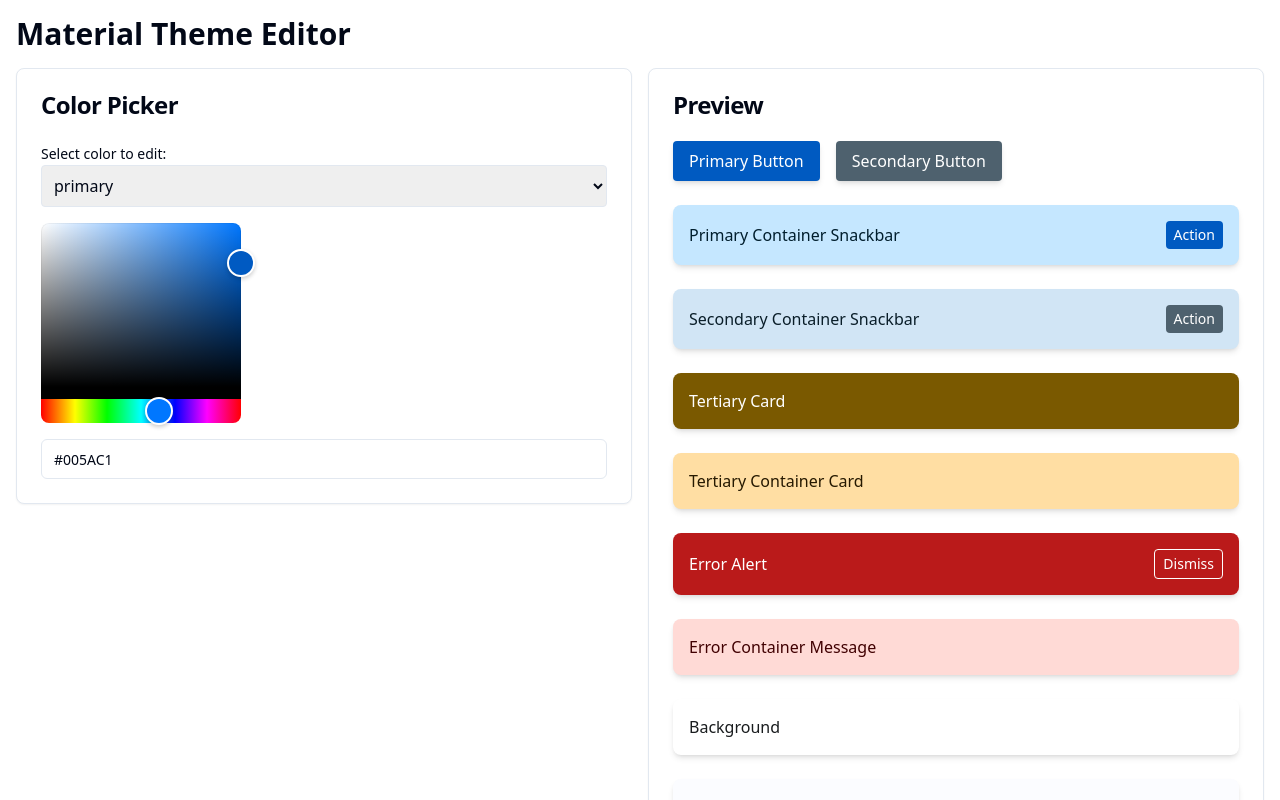
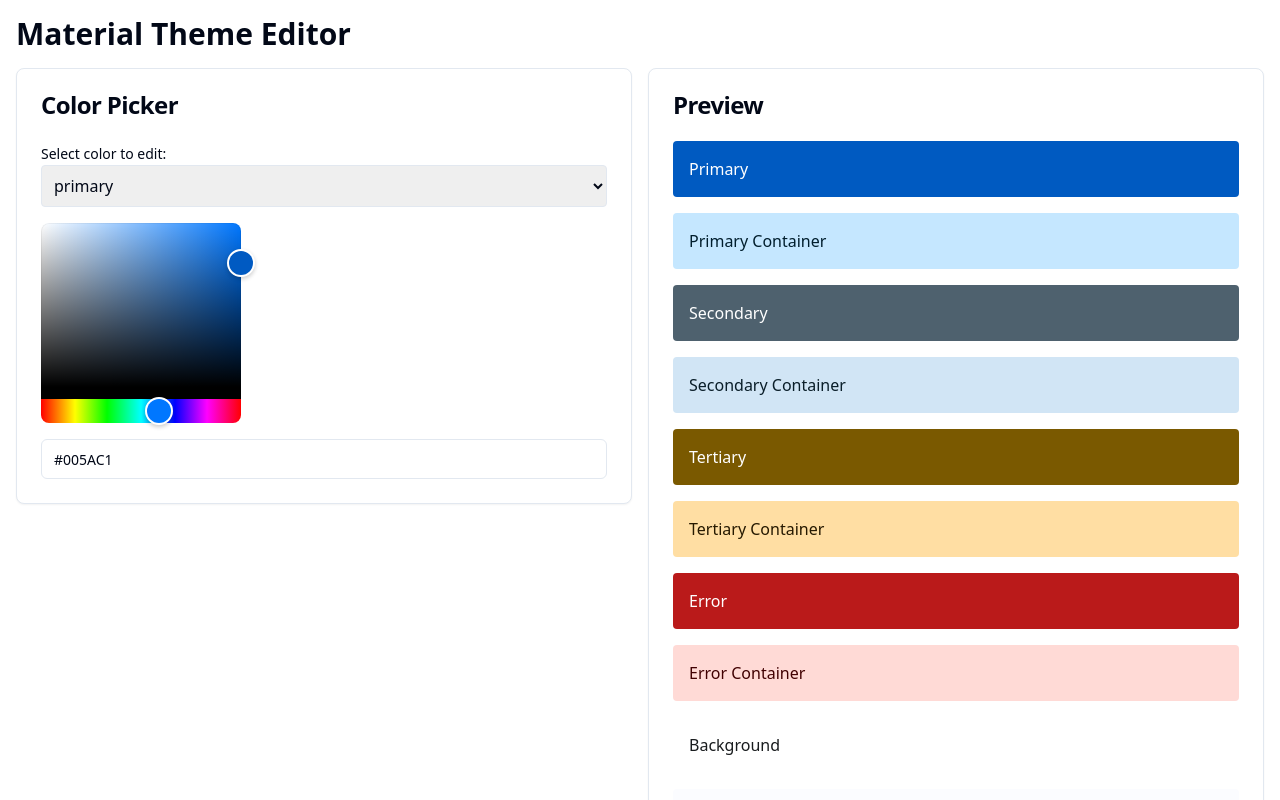
Before and after one commit to GPT-Engineer-App/colorcraft-visualizer, a React (Vite) app: page /theme-editor in a window 1280 px wide. Shown: the top 800 px of the page. Built offline with nearby package versions, Linux system fonts and the light colour scheme.

Commit message:
Reverted to edit 4b7471d7-6800-42f3-a72f-20c4a6428551: "GPT Engineer Update [skip gpt_engineer]"

```diff
--- a/src/pages/ThemeEditor.jsx
+++ b/src/pages/ThemeEditor.jsx
@@ -4,7 +4,7 @@ import { Button } from '@/components/ui/button';
 import { Input } from '@/components/ui/input';
 import { Label } from '@/components/ui/label';
 import { Card, CardContent, CardHeader, CardTitle } from '@/components/ui/card';
-import { Tooltip } from '@/components/ui/tooltip';
+import { Tooltip, TooltipContent, TooltipProvider, TooltipTrigger } from '@/components/ui/tooltip';
 import { toast } from 'sonner';
 import { useSearchParams } from 'react-router-dom';
 
@@ -377,45 +377,38 @@ const ThemeEditor = () => {
               <CardTitle>Preview</CardTitle>
             </CardHeader>
             <CardContent>
-              <div className="space-y-6">
-                <div className="flex space-x-4">
-                  <button style={{ backgroundColor: theme.colors.primary, color: theme.colors.onPrimary }} className="px-4 py-2 rounded shadow-md">
-                    Primary Button
-                  </button>
-                  <button style={{ backgroundColor: theme.colors.secondary, color: theme.colors.onSecondary }} className="px-4 py-2 rounded shadow-md">
-                    Secondary Button
-                  </button>
-                </div>
-                <div style={{ backgroundColor: theme.colors.primaryContainer, color: theme.colors.onPrimaryContainer }} className="p-4 rounded-lg shadow-md flex items-center justify-between">
-                  <span>Primary Container Snackbar</span>
-                  <button style={{ backgroundColor: theme.colors.primary, color: theme.colors.onPrimary }} className="px-2 py-1 rounded text-sm">Action</button>
-                </div>
-                <div style={{ backgroundColor: theme.colors.secondaryContainer, color: theme.colors.onSecondaryContainer }} className="p-4 rounded-lg shadow-md flex items-center justify-between">
-                  <span>Secondary Container Snackbar</span>
-                  <button style={{ backgroundColor: theme.colors.secondary, color: theme.colors.onSecondary }} className="px-2 py-1 rounded text-sm">Action</button>
-                </div>
-                <div style={{ backgroundColor: theme.colors.tertiary, color: theme.colors.onTertiary }} className="p-4 rounded-lg shadow-md">
-                  Tertiary Card
-                </div>
-                <div style={{ backgroundColor: theme.colors.tertiaryContainer, color: theme.colors.onTertiaryContainer }} className="p-4 rounded-lg shadow-md">
-                  Tertiary Container Card
-                </div>
-                <div style={{ backgroundColor: theme.colors.error, color: theme.colors.onError }} className="p-4 rounded-lg shadow-md flex items-center justify-between">
-                  <span>Error Alert</span>
-                  <button style={{ border: `1px solid ${theme.colors.onError}`, color: theme.colors.onError }} className="px-2 py-1 rounded text-sm">Dismiss</button>
-                </div>
-                <div style={{ backgroundColor: theme.colors.errorContainer, color: theme.colors.onErrorContainer }} className="p-4 rounded-lg shadow-md">
-                  Error Container Message
-                </div>
-                <div style={{ backgroundColor: theme.colors.background, color: theme.colors.onBackground }} className="p-4 rounded-lg shadow-md">
-                  Background
-                </div>
-                <div style={{ backgroundColor: theme.colors.surface, color: theme.colors.onSurface }} className="p-4 rounded-lg shadow-md">
-                  Surface
-                </div>
-                <div style={{ backgroundColor: theme.colors.surfaceVariant, color: theme.colors.onSurfaceVariant }} className="p-4 rounded-lg shadow-md">
-                  Surface Variant
-                </div>
+              <div className="space-y-4">
+                {[
+                  { bg: 'primary', text: 'onPrimary', label: 'Primary' },
+                  { bg: 'primaryContainer', text: 'onPrimaryContainer', label: 'Primary Container' },
+                  { bg: 'secondary', text: 'onSecondary', label: 'Secondary' },
+                  { bg: 'secondaryContainer', text: 'onSecondaryContainer', label: 'Secondary Container' },
+                  { bg: 'tertiary', text: 'onTertiary', label: 'Tertiary' },
+                  { bg: 'tertiaryContainer', text: 'onTertiaryContainer', label: 'Tertiary Container' },
+                  { bg: 'error', text: 'onError', label: 'Error' },
+                  { bg: 'errorContainer', text: 'onErrorContainer', label: 'Error Container' },
+                  { bg: 'background', text: 'onBackground', label: 'Background' },
+                  { bg: 'surface', text: 'onSurface', label: 'Surface' },
+                  { bg: 'surfaceVariant', text: 'onSurfaceVariant', label: 'Surface Variant' },
+                ].map(({ bg, text, label }) => (
+                  <TooltipProvider key={bg}>
+                    <Tooltip>
+                      <TooltipTrigger asChild>
+                        <div
+                          style={{ backgroundColor: theme.colors[bg], color: theme.colors[text] }}
+                          className="p-4 rounded cursor-pointer"
+                        >
+                          <span onClick={() => setSelectedColor(text)}>{label}</span>
+                          <div className="w-full h-full" onClick={() => setSelectedColor(bg)}></div>
+                        </div>
+                      </TooltipTrigger>
+                      <TooltipContent>
+                        <p>Click text to edit {text}</p>
+                        <p>Click background to edit {bg}</p>
+                      </TooltipContent>
+                    </Tooltip>
+                  </TooltipProvider>
+                ))}
               </div>
             </CardContent>
           </Card>
```
